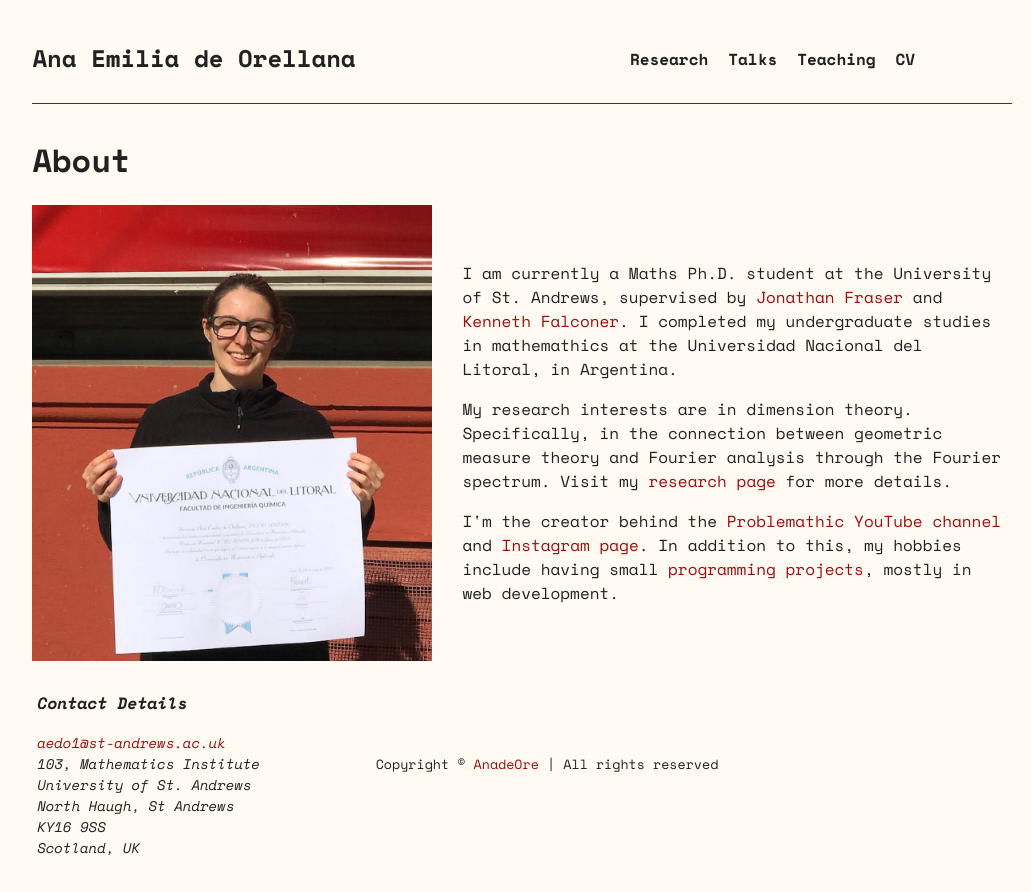
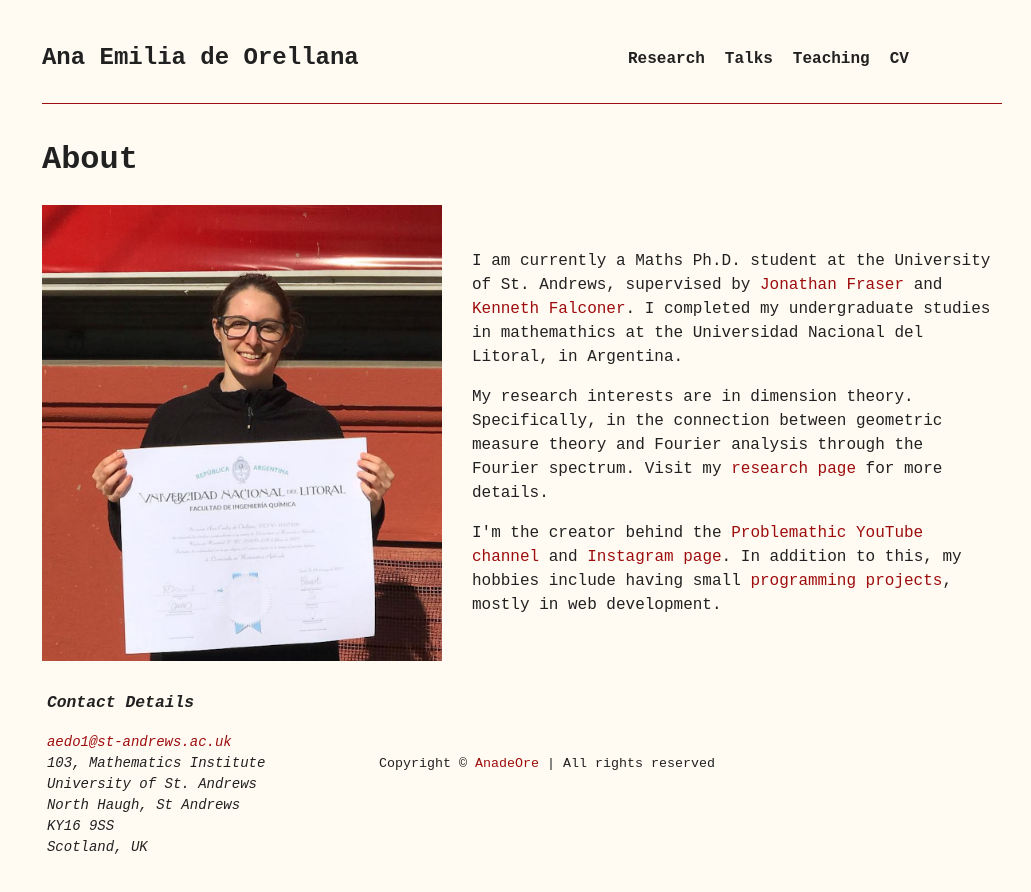
Before and after one commit to AnadeOre/anadeore.github.io, a Next.js app: page / in a window 1280 px wide. Shown: the top 892 px of the page, without its empty margins (118-1149 px from the left). Built offline with nearby package versions, Linux system fonts and the light colour scheme.

Commit message:
Oops, change font back

```diff
--- a/src/app/components/Header.jsx
+++ b/src/app/components/Header.jsx
@@ -6,12 +6,6 @@ import styles from '../styles/header.module.css';
 const Header = () => {
   return (
     <header className={styles.header}>
-      <link rel='preconnect' href='https://fonts.googleapis.com' />
-      <link rel='preconnect' href='https://fonts.gstatic.com' crossorigin />
-      <link
-        href='https://fonts.googleapis.com/css2?family=Space+Mono:ital,wght@0,400;0,700;1,400;1,700&display=swap'
-        rel='stylesheet'
-      />
       <div className={styles.headerContainer}>
         <h2 className={styles.h2}>
           <Link className={styles.title} href='/'>
--- a/src/app/page.js
+++ b/src/app/page.js
@@ -5,12 +5,6 @@ import Link from 'next/link';
 export default function Home() {
   return (
     <main className={styles.main}>
-      <link rel='preconnect' href='https://fonts.googleapis.com' />
-      <link rel='preconnect' href='https://fonts.gstatic.com' crossorigin />
-      <link
-        href='https://fonts.googleapis.com/css2?family=Space+Mono:ital,wght@0,400;0,700;1,400;1,700&display=swap'
-        rel='stylesheet'
-      />
       <h1>About</h1>
       <div className={styles.infoContainer}>
         <Image
--- a/src/app/styles/globals.css
+++ b/src/app/styles/globals.css
@@ -36,9 +36,6 @@ footer {
   left: 0;
   bottom: 0;
   width: 100%;
-  /* background-color: var(--color-bg);
-  color: var(--color-text);
-  text-align: center; */
 }
 .invisible-link {
   color: var(--white);
```
